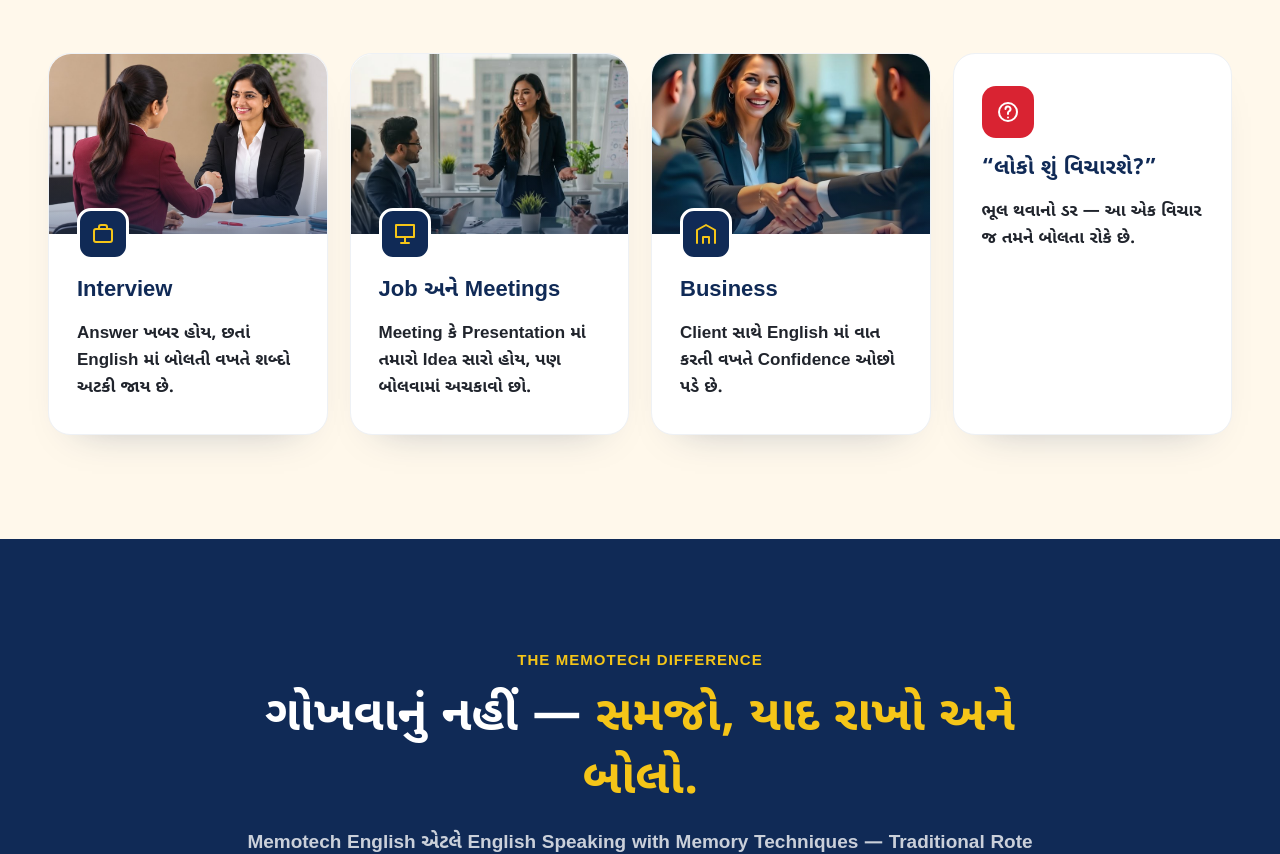
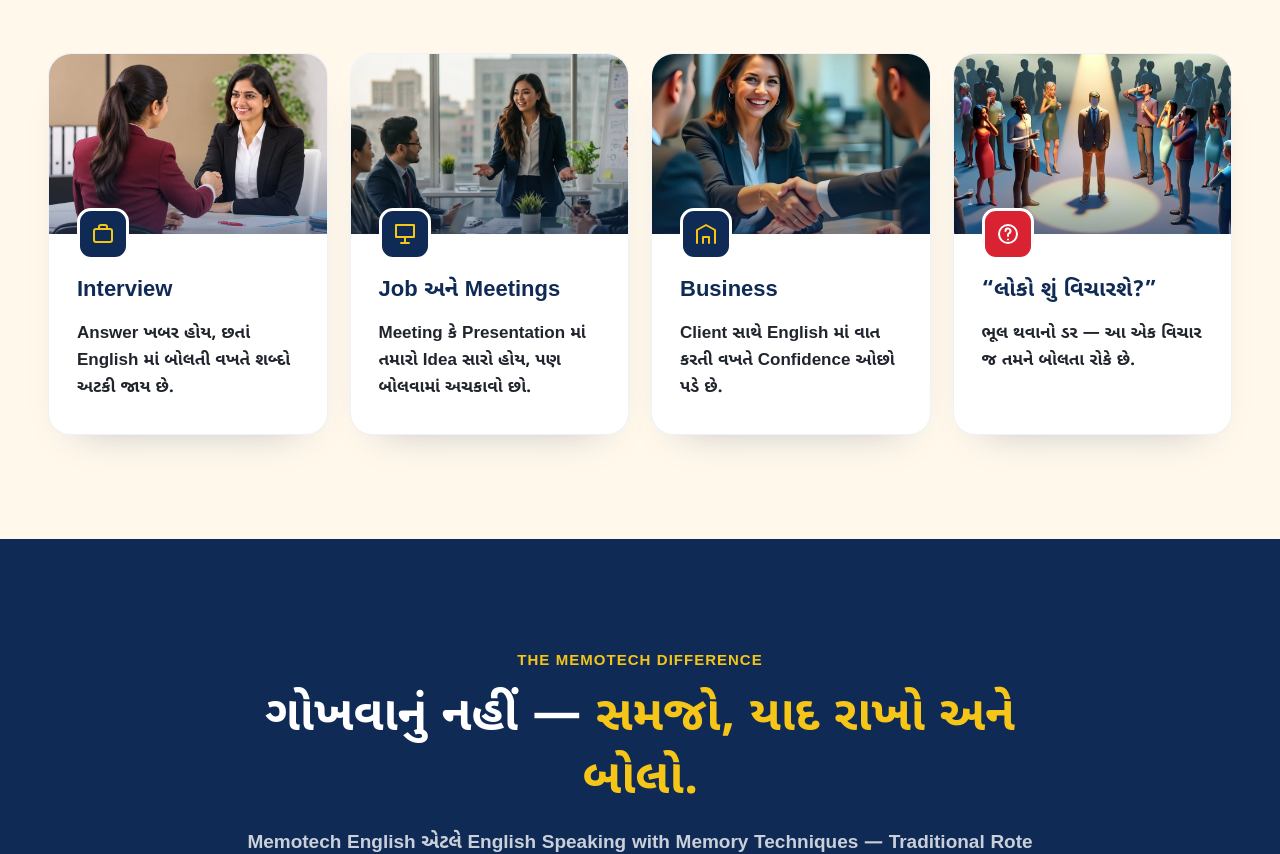
Before and after one commit to infovinayakamin-source/vip-49, a plain HTML site: page index.html in a window 1280 px wide. Shown: the part 2026-2880 px from the top of the page. Drawn offline with Linux system fonts and the light colour scheme; a web font is replaced by a local one.

Commit message:
Add image to 'lok shu vicharshe' card
Co-Authored-By: Claude Opus 5.5 <noreply@anthropic.com>
Claude-Session: https://claude.ai/code/session_0131wzwo36GqWounfnt4XRfD

```diff
--- a/index.html
+++ b/index.html
@@ -305,7 +305,7 @@ a{color:#F5C518}a:hover{color:#FFFFFF}
           <p style="margin: 0; font-size: 17px; line-height: 1.6; font-weight: 600; color: #20242C">Client સાથે English માં વાત કરતી વખતે Confidence ઓછો પડે છે.</p>
         </div>
         <div class="lift" style="background: #FFFFFF; border: 1px solid #EEF1F5; border-radius: 22px; padding: 32px 28px; display: flex; flex-direction: column; gap: 16px; box-shadow: 0 20px 40px -30px rgba(16,42,86,0.35)">
-          <span style="width: 52px; height: 52px; border-radius: 14px; background: #D92332; color: #FFFFFF; display: flex; align-items: center; justify-content: center">
+          <div class="card-photo" style="margin: -32px -28px 0; height: 180px; border-radius: 22px 22px 0 0; overflow: hidden; position: relative"> <img src="people-think.jpg" alt="Spotlight માં ઊભેલો વ્યક્તિ અને આસપાસ વાતો કરતા લોકો" loading="lazy" style="width: 100%; height: 100%; object-fit: cover; object-position: 50% 45%; display: block"> <div style="position: absolute; inset: 0; background: linear-gradient(180deg, rgba(16,42,86,0) 55%, rgba(16,42,86,0.45))"></div> </div> <span style="width: 52px; height: 52px; border-radius: 14px; background: #D92332; color: #FFFFFF; display: flex; align-items: center; justify-content: center; margin-top: -42px; position: relative; border: 3px solid #FFFFFF">
             <svg width="24" height="24" viewBox="0 0 24 24" fill="none" stroke="currentColor" stroke-width="2" stroke-linecap="round" stroke-linejoin="round" aria-hidden="true"><circle cx="12" cy="12" r="9"></circle><path d="M9.5 9a2.5 2.5 0 1 1 3.5 2.3c-.6.3-1 .9-1 1.6V14M12 17.5h.01"></path></svg>
           </span>
           <h3 style="margin: 0; font-size: 22px; font-weight: 800; color: #102A56">“લોકો શું વિચારશે?”</h3>
```
Also changed, not shown: wordpress-snippet.html (+1 -1 lines), people-think.jpg (added).
